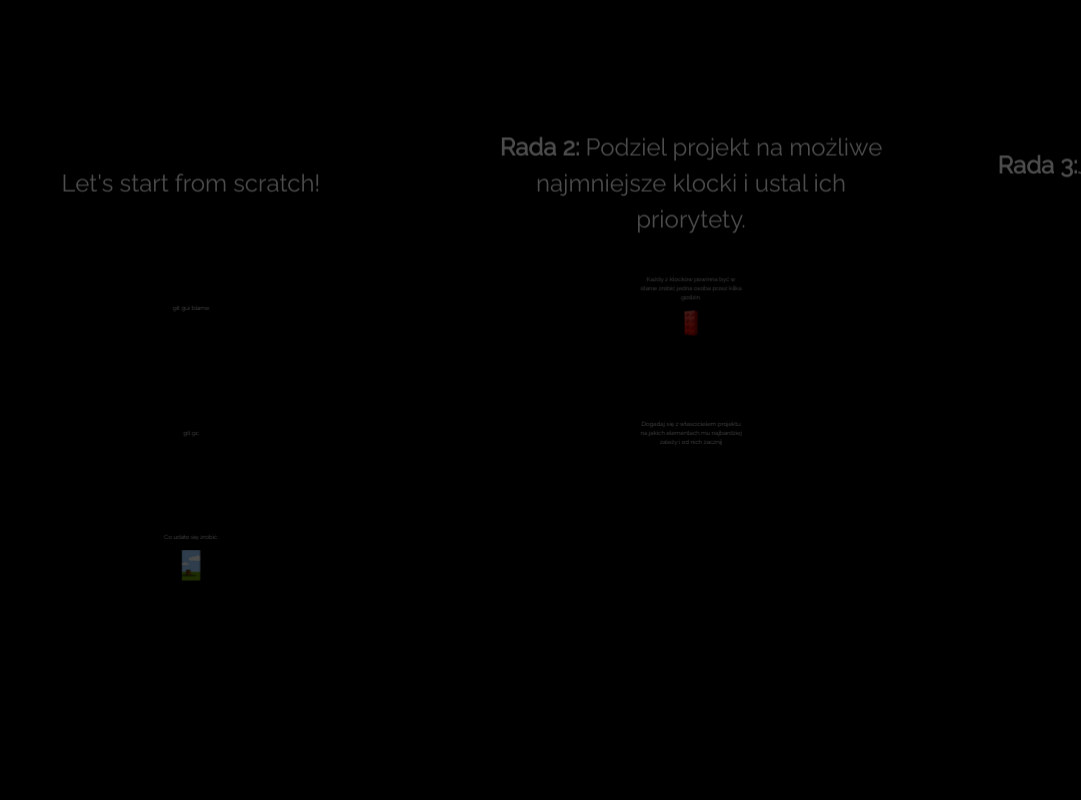
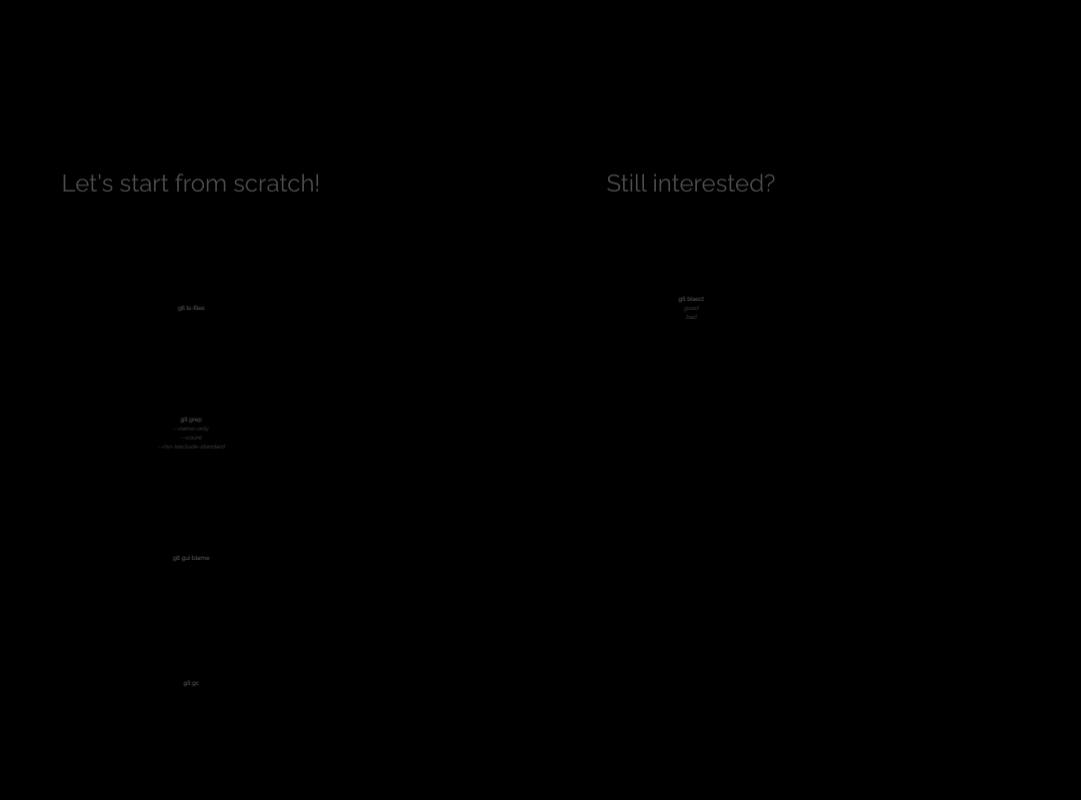
Before and after one commit to krzysztofstudniarek/git, a plain HTML site: page hacngo.html in a window 1280 px wide. Shown: the part 780-1580 px from the top of the page, without its empty margins (199-1280 px from the left). Drawn offline with Linux system fonts and the light colour scheme.

Commit message:
new section

```diff
--- a/hacngo.html
+++ b/hacngo.html
@@ -45,34 +45,39 @@
         <h2>Let's start from scratch!</h2>
     </div>
 	<div class="step" data-x="-2000" data-y="5500">
-		git gui blame
+		<b>git ls-files</b>
 	</div>
 	<div class="step" data-x="-2000" data-y="6500">
-		git gc
+		<b>git grep</b></br>
+		<i>--name-only</br>
+		--count</br>
+		--(no-)exclude-standard</br></i>
 	</div>
 	<div class="step" data-x="-2000" data-y="7500">
-		Co udało się zrobić:</br></br>
-		<img src="3.png"></img>
+		<b>git gui blame</b>
+	</div>
+	<div class="step" data-x="-2000" data-y="8500">
+		<b>git gc</b>
 	</div>
 
     <div class="step" data-x="2000" data-y="4500" data-scale="4">
-        <h1><b>Rada 2:</b> Podziel projekt na możliwe najmniejsze klocki i ustal ich priorytety.</h1>
+        <h2>Still interested?</h2>
     </div>
 	<div class="step" data-x="2000" data-y="5500">
-		Każdy z klocków powinna być w stanie zrobić jedna osoba przez kilka godzin.
-		</br></br>
-		<img src="4.png"></img>
+		<b>git bisect</b></br>
+		<i>good </br>
+		bad</i>
 	</div>
 	<div class="step" data-x="2000" data-y="6500">
-		Dogadaj się z włascicielem projektu na jakich elementach mu najbardziej zależy i od nich zacznij
+
 	</div>
 
 	<div class="step" data-x="6000" data-y="4500" data-scale="4">
-          <h1><b>Rada 3:</b>Jak najczęściej integruj cały projekt</h1>
+
     </div>
 
 	<div id="end" class="step" data-x="0" data-y="14000" data-scale="8">
-        <h1>Let's Hack!</h1>
+
     </div>
 </div>
 
```
